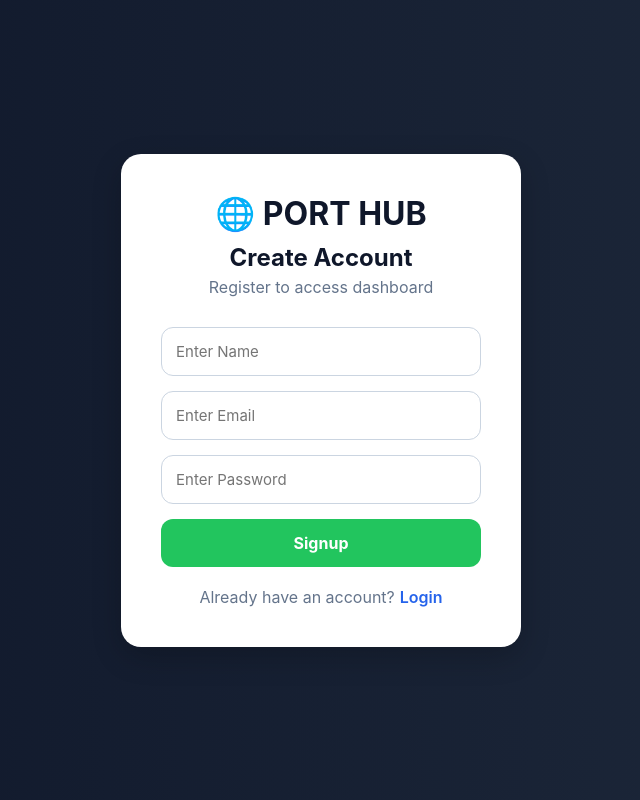
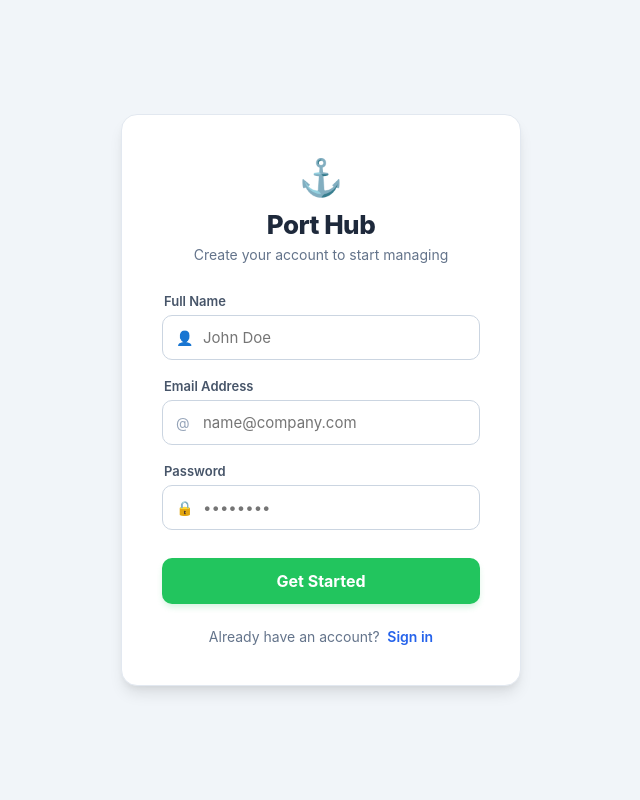
Before and after one commit to azeem-5226/MERN-stack, a React (Vite) app: page /signup in a window 1280 px wide. Shown: the whole page, without its empty margins (319-959 px from the left). Built offline with nearby package versions, Linux system fonts and the light colour scheme.

Commit message:
frontend updates

```diff
--- a/src/pages/Login.jsx
+++ b/src/pages/Login.jsx
@@ -1,205 +1,216 @@
 import { useState } from "react";
 import { useNavigate, Link } from "react-router-dom";
-
 import { loginUser } from "../services/api";
 
 function Login() {
+  const navigate = useNavigate();
+  const [email, setEmail] = useState("");
+  const [password, setPassword] = useState("");
+  const [loading, setLoading] = useState(false);
+  const [showPassword, setShowPassword] = useState(false);
 
-  const navigate = useNavigate();
-
-  const [email, setEmail] = useState("");
-  const [password, setPassword] =
-    useState("");
-
-  const [loading, setLoading] =
-    useState(false);
-
-  const handleLogin = async () => {
-
+  const handleLogin = async (e) => {
+    e.preventDefault();
     if (!email || !password) {
       alert("Please fill all fields");
       return;
     }
 
     setLoading(true);
-
     try {
-
-      const res = await loginUser({
-        email,
-        password,
-      });
-
-      // SAVE TOKEN
-      localStorage.setItem(
-        "token",
-        res.data.token
-      );
-
-      localStorage.setItem(
-        "user",
-        JSON.stringify(res.data.user)
-      );
-
-      alert("Login Successful ✅");
-
+      const res = await loginUser({ email, password });
+      localStorage.setItem("token", res.data.token);
+      localStorage.setItem("user", JSON.stringify(res.data.user));
       navigate("/dashboard");
-
     } catch (err) {
-
-      const errorMessage =
-        err.response?.data?.message ||
-        "Login Failed ❌";
-
-      alert(errorMessage);
-
+      alert(err.response?.data?.message || "Login Failed ❌");
     } finally {
-
       setLoading(false);
-
     }
   };
 
   return (
     <div style={styles.page}>
+      <div style={styles.card}>
+        {/* Header */}
+        <div style={styles.header}>
+          <div style={styles.logoBadge}>⚓</div>
+          <h1 style={styles.mainTitle}>Port Hub</h1>
+          <p style={styles.subTitle}>Enter your credentials to access your account</p>
+        </div>
 
-      <div style={styles.card}>
-
-        <h1 style={styles.logo}>
-          🌐 PORT HUB
-        </h1>
-
-        <h2 style={styles.title}>
-          Login
-        </h2>
-
-        <p style={styles.subtitle}>
-          Access your management dashboard
-        </p>
-
-        {/* EMAIL */}
+        <form onSubmit={handleLogin} style={styles.form}>
+          {/* Email */}
+          <div style={styles.inputGroup}>
+            <label style={styles.label}>Email Address</label>
+            <div style={styles.inputWrapper}>
+              <span style={styles.inputIcon}>@</span>
               <input
                 type="email"
-          placeholder="Enter Email"
+                placeholder="admin@porthub.com"
                 value={email}
-          onChange={(e) =>
-            setEmail(e.target.value)
-          }
+                onChange={(e) => setEmail(e.target.value)}
                 style={styles.input}
+                required
               />
+            </div>
+          </div>
 
-        {/* PASSWORD */}
+          {/* Password */}
+          <div style={styles.inputGroup}>
+            <div style={{ display: 'flex', justifyContent: 'space-between' }}>
+              <label style={styles.label}>Password</label>
+              {/* <Link to="#" style={styles.forgotLink}>Forgot?</Link> */}
+            </div>
+            <div style={styles.inputWrapper}>
+              <span style={styles.inputIcon}>🔒</span>
               <input
-          type="password"
-          placeholder="Enter Password"
+                type={showPassword ? "text" : "password"}
+                placeholder="••••••••"
                 value={password}
-          onChange={(e) =>
-            setPassword(e.target.value)
-          }
+                onChange={(e) => setPassword(e.target.value)}
                 style={styles.input}
+                required
               />
+              <button
+                type="button"
+                onClick={() => setShowPassword(!showPassword)}
+                style={styles.eyeBtn}
+              >
+                {showPassword ? "🙈" : "👁️"}
+              </button>
+            </div>
+          </div>
 
-        {/* BUTTON */}
+          {/* Submit Button */}
           <button
-          onClick={handleLogin}
-          style={styles.button}
+            type="submit"
+            disabled={loading}
+            style={{
+              ...styles.button,
+              backgroundColor: loading ? "#94a3b8" : "#2563eb",
+            }}
           >
-
-          {loading
-            ? "Please wait..."
-            : "Login"}
-
+            {loading ? "Authenticating..." : "Sign In"}
           </button>
+        </form>
 
         <p style={styles.footerText}>
-
           Don't have an account?
-
-          <Link
-            to="/signup"
-            style={styles.link}
-          >
-            Signup
-          </Link>
-
+          <Link to="/signup" style={styles.link}> Create one</Link>
         </p>
-
       </div>
     </div>
   );
 }
 
 const styles = {
-
   page: {
     minHeight: "100vh",
     display: "flex",
     justifyContent: "center",
     alignItems: "center",
-    background:
-      "linear-gradient(to right, #0f172a, #1e293b)",
-    fontFamily: "Inter, sans-serif",
+    backgroundColor: "#f1f5f9", // Light professional grey
+    fontFamily: "'Inter', system-ui, -apple-system, sans-serif",
   },
-
   card: {
-    background: "#fff",
-    padding: "40px",
-    borderRadius: "20px",
+    background: "#ffffff",
+    padding: "48px 40px",
+    borderRadius: "16px",
     width: "100%",
     maxWidth: "400px",
-    boxShadow:
-      "0 10px 30px rgba(0,0,0,0.2)",
+    boxShadow: "0 4px 6px -1px rgba(0, 0, 0, 0.1), 0 2px 4px -1px rgba(0, 0, 0, 0.06)",
+    border: "1px solid #e2e8f0",
   },
-
-  logo: {
+  header: {
     textAlign: "center",
-    marginBottom: "10px",
-    color: "#0f172a",
+    marginBottom: "32px",
   },
-
-  title: {
-    textAlign: "center",
-    marginBottom: "5px",
-    color: "#0f172a",
+  logoBadge: {
+    fontSize: "40px",
+    marginBottom: "12px",
   },
-
-  subtitle: {
-    textAlign: "center",
+  mainTitle: {
+    fontSize: "28px",
+    fontWeight: "800",
+    color: "#1e293b",
+    margin: "0 0 8px 0",
+    letterSpacing: "-0.5px",
+  },
+  subTitle: {
+    fontSize: "14px",
     color: "#64748b",
-    marginBottom: "30px",
+    lineHeight: "1.5",
   },
-
+  form: {
+    display: "flex",
+    flexDirection: "column",
+    gap: "20px",
+  },
+  inputGroup: {
+    display: "flex",
+    flexDirection: "column",
+    gap: "6px",
+  },
+  label: {
+    fontSize: "13px",
+    fontWeight: "600",
+    color: "#475569",
+  },
+  inputWrapper: {
+    position: "relative",
+    display: "flex",
+    alignItems: "center",
+  },
+  inputIcon: {
+    position: "absolute",
+    left: "14px",
+    fontSize: "16px",
+    color: "#94a3b8",
+  },
   input: {
     width: "100%",
-    padding: "14px",
-    marginBottom: "15px",
-    borderRadius: "12px",
+    padding: "12px 12px 12px 42px",
+    borderRadius: "10px",
     border: "1px solid #cbd5e1",
+    fontSize: "15px",
     outline: "none",
-    fontSize: "15px",
     boxSizing: "border-box",
+    transition: "border 0.2s ease",
   },
-
+  eyeBtn: {
+    position: "absolute",
+    right: "10px",
+    background: "none",
+    border: "none",
+    cursor: "pointer",
+    fontSize: "16px",
+  },
+  forgotLink: {
+    fontSize: "13px",
+    color: "#2563eb",
+    textDecoration: "none",
+    fontWeight: "500",
+  },
   button: {
     width: "100%",
-    padding: "14px",
-    background: "#2563eb",
+    padding: "13px",
     color: "#fff",
     border: "none",
-    borderRadius: "12px",
+    borderRadius: "10px",
     fontSize: "16px",
-    fontWeight: "700",
+    fontWeight: "600",
     cursor: "pointer",
+    marginTop: "10px",
+    boxShadow: "0 1px 2px 0 rgba(0, 0, 0, 0.05)",
   },
-
   footerText: {
-    marginTop: "20px",
+    marginTop: "24px",
     textAlign: "center",
+    fontSize: "14px",
     color: "#64748b",
   },
-
   link: {
-    marginLeft: "5px",
     color: "#2563eb",
     textDecoration: "none",
     fontWeight: "600",
--- a/src/pages/Signup.jsx
+++ b/src/pages/Signup.jsx
@@ -1,211 +1,214 @@
 import { useState } from "react";
 import { useNavigate, Link } from "react-router-dom";
-
 import { signupUser } from "../services/api";
 
 function Signup() {
+  const navigate = useNavigate();
+  const [name, setName] = useState("");
+  const [email, setEmail] = useState("");
+  const [password, setPassword] = useState("");
+  const [loading, setLoading] = useState(false);
 
-  const navigate = useNavigate();
-
-  const [name, setName] = useState("");
-  const [email, setEmail] =
-    useState("");
-  const [password, setPassword] =
-    useState("");
-
-  const [loading, setLoading] =
-    useState(false);
-
-  const handleSignup = async () => {
-
+  const handleSignup = async (e) => {
+    e.preventDefault(); // Page refresh rokne ke liye
     if (!name || !email || !password) {
       alert("Please fill all fields");
       return;
     }
 
     setLoading(true);
-
     try {
-
-      await signupUser({
-        name,
-        email,
-        password,
-      });
-
+      await signupUser({ name, email, password });
       alert("Signup Successful ✅");
-
       navigate("/");
-
     } catch (err) {
-
-      const errorMessage =
-        err.response?.data?.message ||
-        "Signup Failed ❌";
-
+      const errorMessage = err.response?.data?.message || "Signup Failed ❌";
       alert(errorMessage);
-
     } finally {
-
       setLoading(false);
-
     }
   };
 
   return (
     <div style={styles.page}>
+      <div style={styles.card}>
+        {/* Header Section */}
+        <div style={styles.header}>
+          <div style={styles.logoBadge}>⚓</div>
+          <h1 style={styles.mainTitle}>Port Hub</h1>
+          <p style={styles.subTitle}>Create your account to start managing</p>
+        </div>
 
-      <div style={styles.card}>
-
-        <h1 style={styles.logo}>
-          🌐 PORT HUB
-        </h1>
-
-        <h2 style={styles.title}>
-          Create Account
-        </h2>
-
-        <p style={styles.subtitle}>
-          Register to access dashboard
-        </p>
-
-        {/* NAME */}
+        <form onSubmit={handleSignup} style={styles.form}>
+          {/* FULL NAME */}
+          <div style={styles.inputGroup}>
+            <label style={styles.label}>Full Name</label>
+            <div style={styles.inputWrapper}>
+              <span style={styles.inputIcon}>👤</span>
               <input
                 type="text"
-          placeholder="Enter Name"
+                placeholder="John Doe"
                 value={name}
-          onChange={(e) =>
-            setName(e.target.value)
-          }
+                onChange={(e) => setName(e.target.value)}
                 style={styles.input}
+                required
               />
+            </div>
+          </div>
 
           {/* EMAIL */}
+          <div style={styles.inputGroup}>
+            <label style={styles.label}>Email Address</label>
+            <div style={styles.inputWrapper}>
+              <span style={styles.inputIcon}>@</span>
               <input
                 type="email"
-          placeholder="Enter Email"
+                placeholder="name@company.com"
                 value={email}
-          onChange={(e) =>
-            setEmail(e.target.value)
-          }
+                onChange={(e) => setEmail(e.target.value)}
                 style={styles.input}
+                required
               />
+            </div>
+          </div>
 
           {/* PASSWORD */}
+          <div style={styles.inputGroup}>
+            <label style={styles.label}>Password</label>
+            <div style={styles.inputWrapper}>
+              <span style={styles.inputIcon}>🔒</span>
               <input
                 type="password"
-          placeholder="Enter Password"
+                placeholder="••••••••"
                 value={password}
-          onChange={(e) =>
-            setPassword(e.target.value)
-          }
+                onChange={(e) => setPassword(e.target.value)}
                 style={styles.input}
+                required
               />
+            </div>
+          </div>
 
-        {/* BUTTON */}
+          {/* SIGNUP BUTTON */}
           <button
-          onClick={handleSignup}
-          style={styles.button}
+            type="submit"
+            disabled={loading}
+            style={{
+              ...styles.button,
+              backgroundColor: loading ? "#86efac" : "#22c55e",
+              cursor: loading ? "not-allowed" : "pointer",
+            }}
           >
-
-          {loading
-            ? "Please wait..."
-            : "Signup"}
-
+            {loading ? "Creating Account..." : "Get Started"}
           </button>
+        </form>
 
         <p style={styles.footerText}>
-
           Already have an account?
-
-          <Link
-            to="/"
-            style={styles.link}
-          >
-            Login
-          </Link>
-
+          <Link to="/" style={styles.link}> Sign in</Link>
         </p>
-
       </div>
     </div>
   );
 }
 
 const styles = {
-
   page: {
     minHeight: "100vh",
     display: "flex",
     justifyContent: "center",
     alignItems: "center",
-    background:
-      "linear-gradient(to right, #0f172a, #1e293b)",
-    fontFamily: "Inter, sans-serif",
+    backgroundColor: "#f1f5f9", // Light professional background
+    fontFamily: "'Inter', system-ui, -apple-system, sans-serif",
   },
-
   card: {
-    background: "#fff",
+    background: "#ffffff",
     padding: "40px",
-    borderRadius: "20px",
+    borderRadius: "16px",
     width: "100%",
     maxWidth: "400px",
-    boxShadow:
-      "0 10px 30px rgba(0,0,0,0.2)",
+    boxShadow: "0 10px 15px -3px rgba(0, 0, 0, 0.1), 0 4px 6px -2px rgba(0, 0, 0, 0.05)",
+    border: "1px solid #e2e8f0",
   },
-
-  logo: {
+  header: {
     textAlign: "center",
-    marginBottom: "10px",
-    color: "#0f172a",
-  },
-
-  title: {
-    textAlign: "center",
-    marginBottom: "5px",
-    color: "#0f172a",
-  },
-
-  subtitle: {
-    textAlign: "center",
-    color: "#64748b",
     marginBottom: "30px",
   },
-
+  logoBadge: {
+    fontSize: "36px",
+    marginBottom: "10px",
+  },
+  mainTitle: {
+    fontSize: "26px",
+    fontWeight: "800",
+    color: "#1e293b",
+    margin: "0 0 6px 0",
+    letterSpacing: "-0.5px",
+  },
+  subTitle: {
+    fontSize: "14px",
+    color: "#64748b",
+    margin: 0,
+  },
+  form: {
+    display: "flex",
+    flexDirection: "column",
+    gap: "18px",
+  },
+  inputGroup: {
+    display: "flex",
+    flexDirection: "column",
+    gap: "6px",
+  },
+  label: {
+    fontSize: "13px",
+    fontWeight: "600",
+    color: "#475569",
+    marginLeft: "2px",
+  },
+  inputWrapper: {
+    position: "relative",
+    display: "flex",
+    alignItems: "center",
+  },
+  inputIcon: {
+    position: "absolute",
+    left: "14px",
+    fontSize: "14px",
+    color: "#94a3b8",
+  },
   input: {
     width: "100%",
-    padding: "14px",
-    marginBottom: "15px",
-    borderRadius: "12px",
+    padding: "12px 12px 12px 40px",
+    borderRadius: "10px",
     border: "1px solid #cbd5e1",
+    fontSize: "15px",
     outline: "none",
-    fontSize: "15px",
     boxSizing: "border-box",
+    transition: "all 0.2s ease",
   },
-
   button: {
     width: "100%",
-    padding: "14px",
-    background: "#22c55e",
+    padding: "13px",
     color: "#fff",
     border: "none",
-    borderRadius: "12px",
+    borderRadius: "10px",
     fontSize: "16px",
     fontWeight: "700",
-    cursor: "pointer",
+    marginTop: "10px",
+    boxShadow: "0 4px 6px -1px rgba(34, 197, 94, 0.2)",
+    transition: "transform 0.1s ease",
   },
-
   footerText: {
-    marginTop: "20px",
+    marginTop: "24px",
     textAlign: "center",
+    fontSize: "14px",
     color: "#64748b",
   },
-
   link: {
-    marginLeft: "5px",
     color: "#2563eb",
     textDecoration: "none",
     fontWeight: "600",
+    marginLeft: "4px",
   },
 };
 
```
Lines whose indentation alone changed are shown as unchanged.
